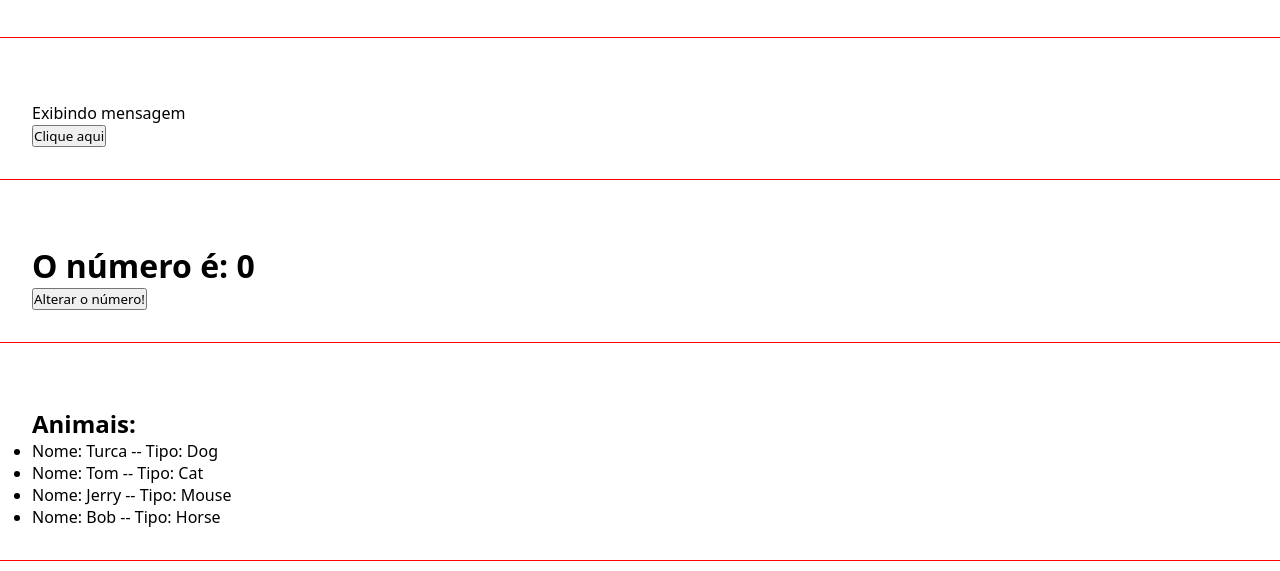
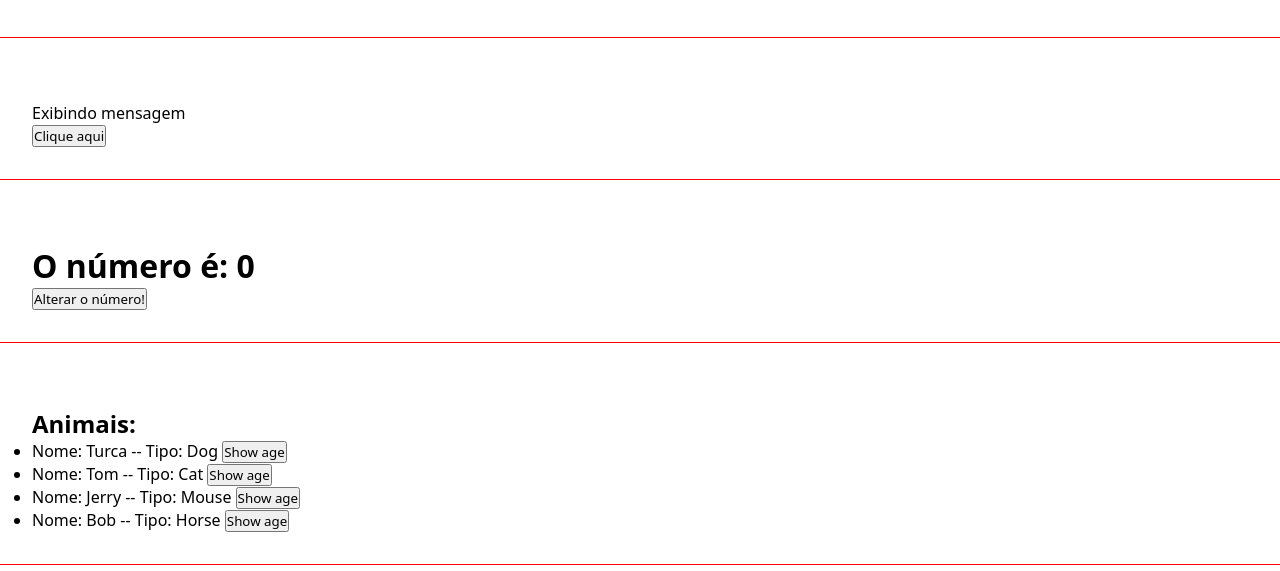
Before and after one commit to israelsilva282/Study-Angular, an Angular app: page / in a window 1280 px wide. Shown: the part 721-1292 px from the top of the page. Built offline with nearby package versions, Linux system fonts and the light colour scheme.

Commit message:
Adicionando interface

```diff
--- /dev/null
+++ b/src/app/Animal.ts
@@ -0,0 +1,5 @@
+export interface Animal{
+    name: string;
+    type: string;
+    age: number;
+}
--- a/src/app/components/list-render/list-render.component.html
+++ b/src/app/components/list-render/list-render.component.html
@@ -3,6 +3,8 @@
   <ul>
     <li *ngFor="let animal of animals">
       Nome: {{ animal.name }} -- Tipo: {{ animal.type }}
+      <button (click)="showAge(animal)">Show age</button>
     </li>
   </ul>
+  <h3>{{ animalDetails }}</h3>
 </div>
--- a/src/app/components/list-render/list-render.component.ts
+++ b/src/app/components/list-render/list-render.component.ts
@@ -1,4 +1,6 @@
 import { Component } from '@angular/core';
+
+import { Animal } from 'src/app/Animal';
 
 @Component({
   selector: 'app-list-render',
@@ -6,10 +8,15 @@ import { Component } from '@angular/core';
   styleUrls: ['./list-render.component.css']
 })
 export class ListRenderComponent {
-  animals = [
-    {name: "Turca", type: "Dog"},
-    {name: "Tom", type: "Cat"},
-    {name: "Jerry", type: "Mouse"},
-    {name: "Bob", type: "Horse"},
-  ]
+  animals: Animal[] = [
+    {name: "Turca", type: "Dog", age: 5},
+    {name: "Tom", type: "Cat", age: 3},
+    {name: "Jerry", type: "Mouse", age: 1},
+    {name: "Bob", type: "Horse", age: 10},
+  ];
+
+  animalDetails = ''
+  showAge(animal: Animal){
+    this.animalDetails = `O pet ${animal.name} tem ${animal.age} anos`
+  }
 }
```
